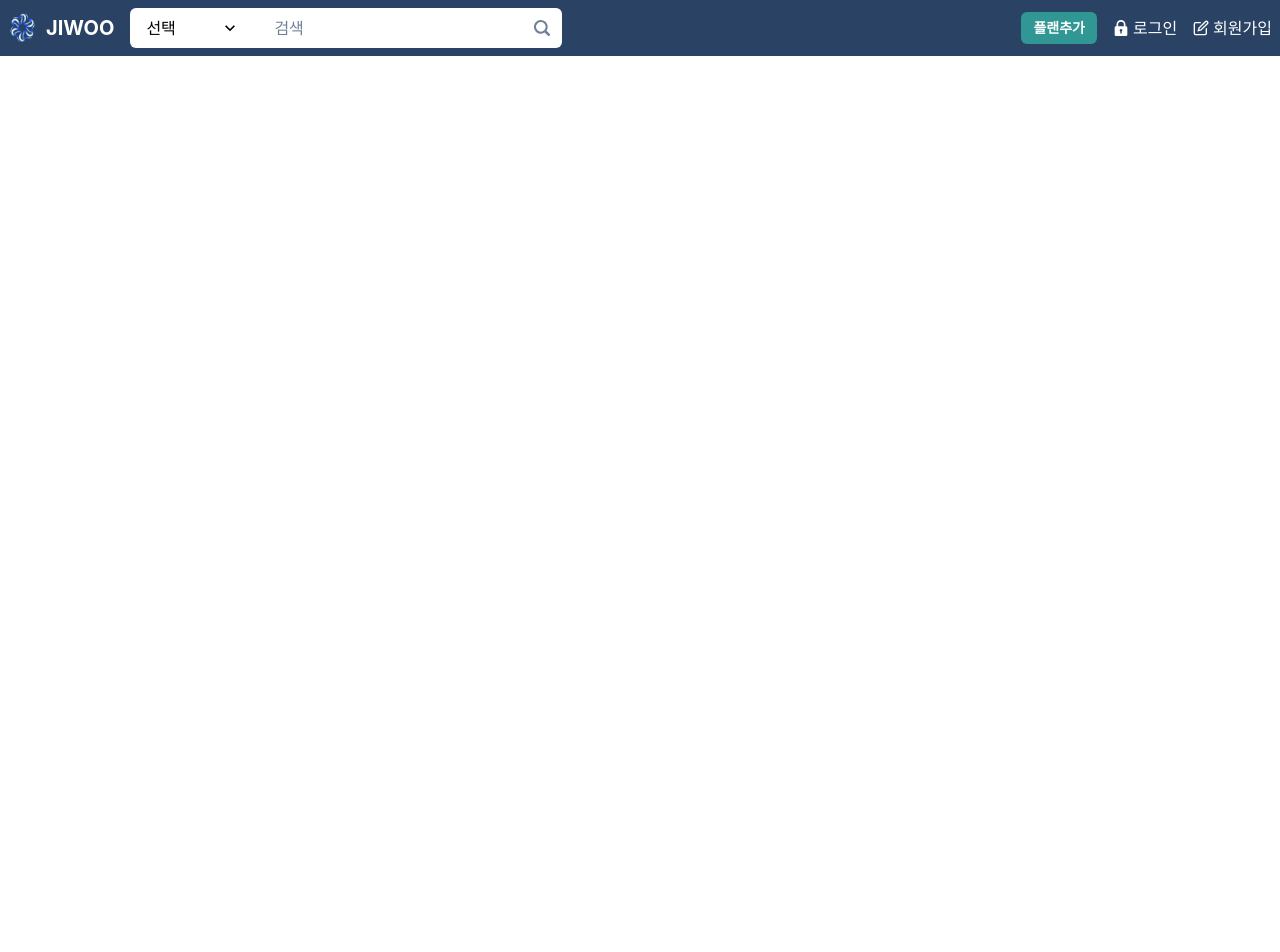
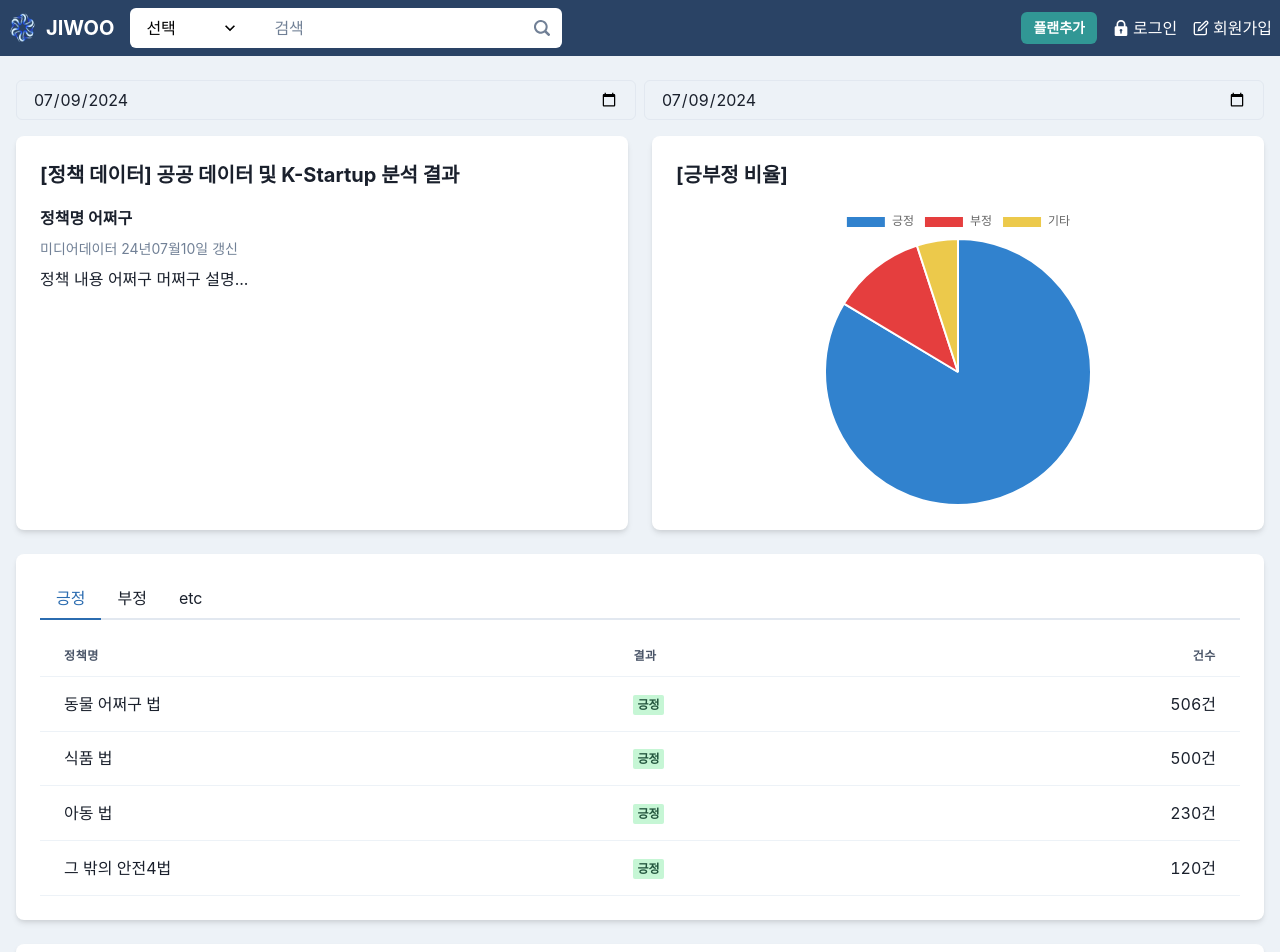
Before and after one commit to AI-Jiwoo/Jiwoo-mini-AI-Secretary, a React (Create React App) app: page /MarketResearch in a window 1280 px wide. Shown: the top 952 px of the page. Before the commit the page ends 800 px from the top, so only its background shows below. Built offline with nearby package versions, Linux system fonts and the light colour scheme.

Commit message:
feat/MarketResaerch

```diff
--- a/package.json
+++ b/package.json
@@ -10,8 +10,10 @@
     "@testing-library/jest-dom": "^5.17.0",
     "@testing-library/react": "^13.4.0",
     "@testing-library/user-event": "^13.5.0",
+    "chart.js": "^4.4.3",
     "framer-motion": "^11.2.13",
     "react": "^18.3.1",
+    "react-chartjs-2": "^5.2.0",
     "react-dom": "^18.3.1",
     "react-router-dom": "^6.24.1",
     "react-scripts": "5.0.1",
--- a/src/App.js
+++ b/src/App.js
@@ -4,6 +4,7 @@ import { ChakraProvider } from '@chakra-ui/react';
 import SimilarServicePage from './pages/SimilarAnalysisPage';
 import Header from '../src/component/Header';
 import BusinessSupportPage from "./pages/BusinessSupportPage";
+import MarketResearch from "./pages/MarketResearch";
 
 function App() {
   return (
@@ -13,6 +14,7 @@ function App() {
         <Routes>
           <Route path="SimilarService" element={<SimilarServicePage />} />
             <Route path="BusinessSupport" element={<BusinessSupportPage/>}/>
+            <Route path="MarketResearch" element={<MarketResearch/>}/>
         </Routes>
       </BrowserRouter>
     </ChakraProvider>
--- a/src/pages/BusinessSupportPage.js
+++ b/src/pages/BusinessSupportPage.js
@@ -1,5 +1,14 @@
-import React from 'react';
-import { Box, Container, Flex, Text, Table, Thead, Tbody, Tr, Th, Td, Tabs, TabList, TabPanels, Tab, TabPanel, VStack, HStack, Badge } from '@chakra-ui/react';
+import React, { useState } from 'react';
+import { Box, Container, Flex, Text, Table, Thead, Tbody, Tr, Th, Td, Tabs, TabList, TabPanels, Tab, TabPanel, VStack, HStack, Badge, Input } from '@chakra-ui/react';
+
+// 오늘 날짜를 'YYYY-MM-DD' 형식의 문자열로 반환하는 함수
+const getTodayString = () => {
+    const today = new Date();
+    const year = today.getFullYear();
+    const month = String(today.getMonth() + 1).padStart(2, '0');
+    const day = String(today.getDate()).padStart(2, '0');
+    return `${year}-${month}-${day}`;
+};
 
 const NewsContent = ({ title, content }) => (
     <Box
@@ -40,6 +49,12 @@ const ResultTable = ({ data }) => (
 );
 
 const BusinessSupportPage = () => {
+    const [startDate, setStartDate] = useState(getTodayString());
+    const [endDate, setEndDate] = useState(getTodayString());
+
+    const handleStartDateChange = (e) => setStartDate(e.target.value);
+    const handleEndDateChange = (e) => setEndDate(e.target.value);
+
     const positiveData = [
         { policy: "동물 어쩌구 법", result: "긍정", count: 506 },
         { policy: "식품 법", result: "긍정", count: 500 },
@@ -60,6 +75,20 @@ const BusinessSupportPage = () => {
     return (
         <Box bg="gray.100" minHeight="100vh">
             <Container maxW="container.xl" py={6}>
+                <HStack spacing="4" mb="6">
+                    <Input
+                        type="date"
+                        value={startDate}
+                        onChange={handleStartDateChange}
+                        max={endDate}
+                    />
+                    <Input
+                        type="date"
+                        value={endDate}
+                        onChange={handleEndDateChange}
+                        min={startDate}
+                    />
+                </HStack>
 
                 <Flex gap={6}>
                     {/* 왼쪽: 미디어 데이터 */}
--- a/src/pages/MarketResearch.js
+++ b/src/pages/MarketResearch.js
@@ -1,10 +1,112 @@
-function MarketResearch() {
+import React from 'react';
+import { Box, Container, Flex, Text, Table, Thead, Tbody, Tr, Th, Td, Tabs, TabList, TabPanels, Tab, TabPanel, VStack, HStack, Badge, Input, Button, Select } from '@chakra-ui/react';
+import { Chart as ChartJS, ArcElement, Tooltip, Legend } from 'chart.js';
+import { Pie } from 'react-chartjs-2';
+
+ChartJS.register(ArcElement, Tooltip, Legend);
+
+
+const PolicyTable = ({ data }) => (
+    <Table variant="simple">
+        <Thead>
+            <Tr>
+                <Th>정책명</Th>
+                <Th>결과</Th>
+                <Th isNumeric>건수</Th>
+            </Tr>
+        </Thead>
+        <Tbody>
+            {data.map((item, index) => (
+                <Tr key={index}>
+                    <Td>{item.policy}</Td>
+                    <Td>
+                        <Badge colorScheme={item.result === '긍정' ? 'green' : 'gray'}>
+                            {item.result}
+                        </Badge>
+                    </Td>
+                    <Td isNumeric>{item.count}건</Td>
+                </Tr>
+            ))}
+        </Tbody>
+    </Table>
+);
+
+const MarketResearch = () => {
+    const policyData = [
+        { policy: "동물 어쩌구 법", result: "긍정", count: 506 },
+        { policy: "식품 법", result: "긍정", count: 500 },
+        { policy: "아동 법", result: "긍정", count: 230 },
+        { policy: "그 밖의 안전4법", result: "긍정", count: 120 },
+    ];
+
+    const pieChartData = {
+        labels: ['긍정', '부정', '기타'],
+        datasets: [
+            {
+                data: [83.6, 11.4, 5],
+                backgroundColor: ['#3182CE', '#E53E3E', '#ECC94B'],
+            },
+        ],
+    };
 
     return (
+        <Box bg="gray.100" minHeight="100vh">
+            <Container maxW="container.xl" py={6}>
 
-        <>
+                <Flex mb={4}>
+                    <Input type="date" value="2024-07-09" mr={2} />
+                    <Input type="date" value="2024-07-09" />
+                </Flex>
 
+                <Flex gap={6}>
+                    {/* 왼쪽: 정책 데이터 */}
+                    <Box width="50%" bg="white" borderRadius="lg" p={6} boxShadow="md">
+                        <Text fontSize="xl" fontWeight="bold" mb={4}>[정책 데이터] 공공 데이터 및 K-Startup 분석 결과</Text>
+                        <Text fontWeight="bold" mb={2}>정책명 어쩌구</Text>
+                        <Text fontSize="sm" color="gray.500">미디어데이터 24년07월10일 갱신</Text>
+                        <Text mt={2}>정책 내용 어쩌구 머쩌구 설명...</Text>
+                    </Box>
 
-        </>
-    )
-}
+                    {/* 오른쪽: 긍부정 비율 */}
+                    <Box width="50%" bg="white" borderRadius="lg" p={6} boxShadow="md">
+                        <Text fontSize="xl" fontWeight="bold" mb={4}>[긍부정 비율]</Text>
+                        <Box height="300px">
+                            <Pie data={pieChartData} options={{ responsive: true, maintainAspectRatio: false }} />
+                        </Box>
+                    </Box>
+                </Flex>
+
+                {/* 정책 테이블 */}
+                <Box bg="white" borderRadius="lg" p={6} mt={6} boxShadow="md">
+                    <Tabs>
+                        <TabList mb={4}>
+                            <Tab>긍정</Tab>
+                            <Tab>부정</Tab>
+                            <Tab>etc</Tab>
+                        </TabList>
+
+                        <TabPanels>
+                            <TabPanel p={0}>
+                                <PolicyTable data={policyData} />
+                            </TabPanel>
+                            <TabPanel p={0}>
+                                {/* Add negative policy data here */}
+                            </TabPanel>
+                            <TabPanel p={0}>
+                                {/* Add other policy data here */}
+                            </TabPanel>
+                        </TabPanels>
+                    </Tabs>
+                </Box>
+
+                {/* 분석 결과 요약 */}
+                <Box bg="white" borderRadius="lg" p={6} mt={6} boxShadow="md">
+                    <Text fontSize="xl" fontWeight="bold" mb={4}>[분석 결과 요약]</Text>
+                    {/* Add summary content here */}
+                </Box>
+            </Container>
+        </Box>
+    );
+};
+
+export default MarketResearch;
--- a/src/pages/SimilarAnalysisPage.js
+++ b/src/pages/SimilarAnalysisPage.js
@@ -13,10 +13,10 @@ const getTodayString = () => {
 const CompanyResultItem = ({ company }) => (
     <Box
         p="4"
-        bg="gray.100"
+        bg="white"
         borderRadius="md"
         transition="all 0.2s"
-        _hover={{ bg: "blue.100", transform: "scale(1.02)" }}
+        _hover={{ bg: "blue.50", boxShadow: "md" }}
         cursor="pointer"
     >
         <Text fontWeight="bold">기업명: {company.name}</Text>
@@ -40,24 +40,27 @@ const SimilarServicePage = () => {
     ];
 
     return (
-        <Container maxW="container.xl" p="4">
+        <Box bg="gray.100" minHeight="100vh">
+            <Container maxW="container.xl" py={6}>
                 <HStack spacing="4" mb="6">
                     <Input
                         type="date"
                         value={startDate}
                         onChange={handleStartDateChange}
                         max={endDate}
+                        bg="white"
                     />
                     <Input
                         type="date"
                         value={endDate}
                         onChange={handleEndDateChange}
                         min={startDate}
+                        bg="white"
                     />
                 </HStack>
 
-            <Flex>
-                <Box width="40%" mr="6" border="1px solid #ddd" borderRadius="md" p="4">
+                <Flex gap={6}>
+                    <Box width="40%" bg="white" borderRadius="lg" p={6} boxShadow="md">
                         <Text fontSize="xl" fontWeight="bold" mb="4">기업 검색 결과</Text>
                         <VStack spacing="4" align="stretch">
                             {companies.map((company, index) => (
@@ -68,7 +71,7 @@ const SimilarServicePage = () => {
 
                     <VStack width="60%" spacing="6" align="stretch">
                         {['장점', '약점', '개선점'].map((item, index) => (
-                        <Box key={index} p="4" border="1px solid #ddd" borderRadius="md">
+                            <Box key={index} p={6} bg="white" borderRadius="lg" boxShadow="md">
                                 <Text fontSize="xl" fontWeight="bold" mb="2">[기업이름]의 {item}</Text>
                                 <Text color="gray.500">기업이 선택되지 않았어요</Text>
                             </Box>
@@ -76,6 +79,7 @@ const SimilarServicePage = () => {
                     </VStack>
                 </Flex>
             </Container>
+        </Box>
     );
 };
 
```
Also changed, not shown: 1 other file (tests, documents, lock files or other folders). Lines whose indentation alone changed are shown as unchanged.
